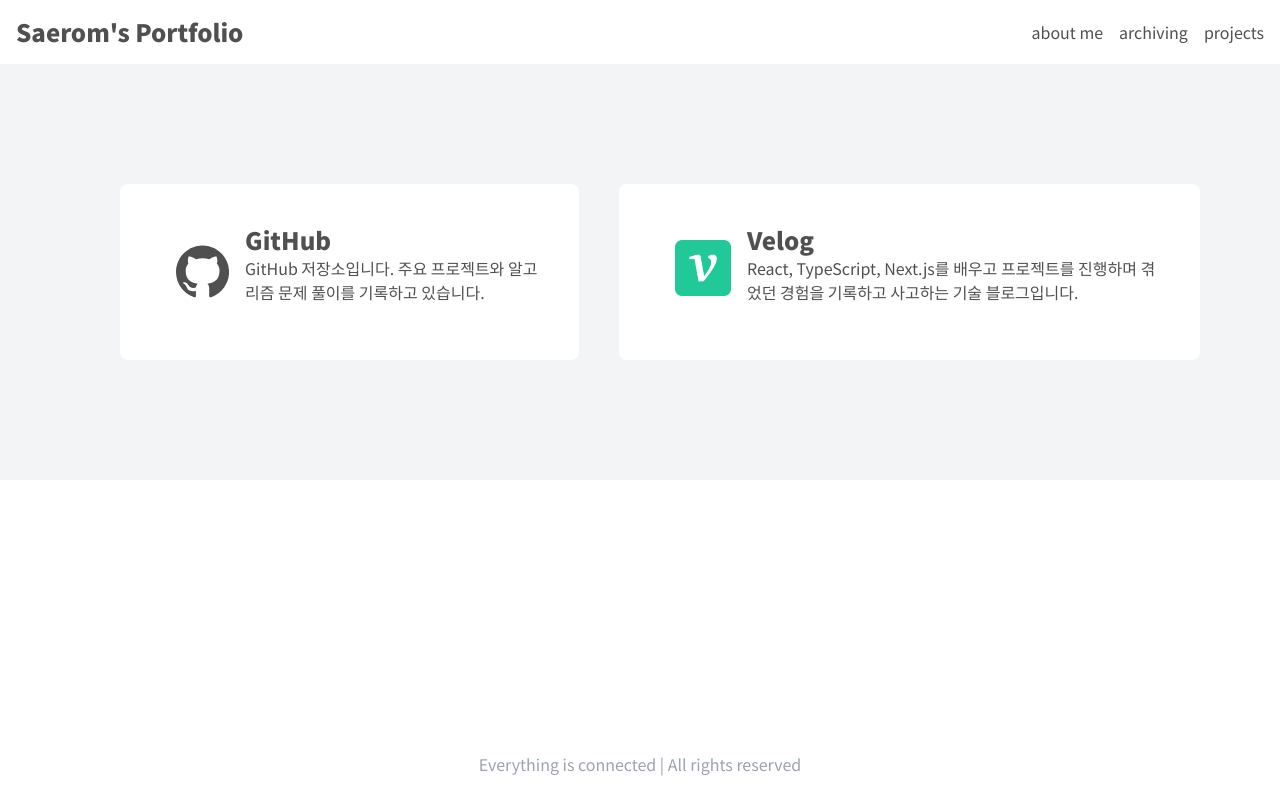
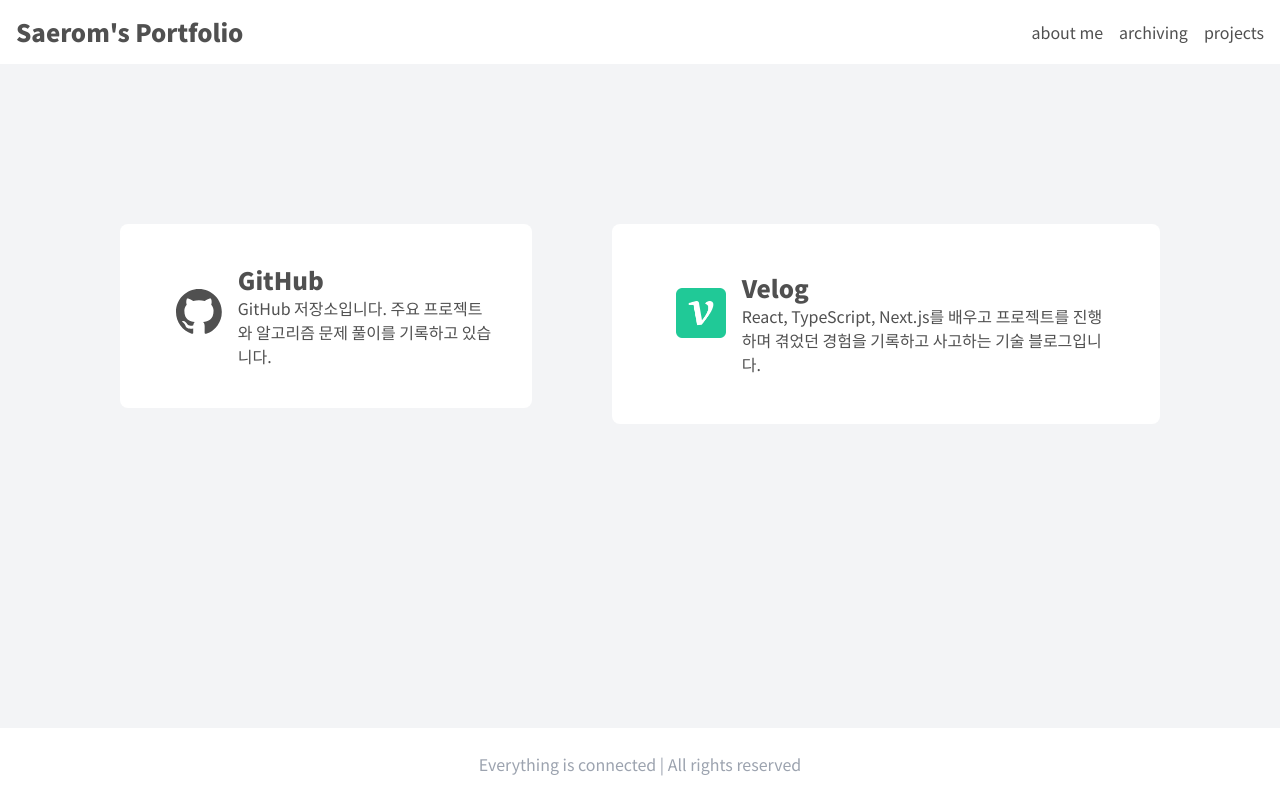
Before and after one commit to sagesrkim/blog, a Next.js app: page /archiving in a window 1280 px wide. Built offline with nearby package versions, Linux system fonts and the light colour scheme.

Commit message:
Fix: 전체 레이아웃 조정

```diff
--- a/src/app/about/page.tsx
+++ b/src/app/about/page.tsx
@@ -6,7 +6,8 @@ export default function AboutPage() {
   const SPAN_CLASS = "text-2xl font-bold mb-2";
   return (
     <>
-      <section className="text-center w-full p-20 flex flex-col justify-center items-center bg-yellow-50">
+      <section className="text-center w-full p-20 pt-10 flex flex-col justify-center items-center bg-yellow-50">
+        <h3 className="text-center text-4xl font-black mb-20">About me</h3>
         <Profile />
         <h3 className="text-2xl mt-2 font-semibold">Frontend Developer</h3>
         <div className="flex">
--- a/src/app/archiving/page.tsx
+++ b/src/app/archiving/page.tsx
@@ -6,7 +6,8 @@ import velogLogo from "../../../public/assets/velogLogo.png";
 export default function ArchivePage() {
   return (
     <>
-      <section className="p-20 flex flex-row justify-center space-x-0 bg-gray-100">
+      <section className="w-full min-h-full p-20 flex flex-row justify-center space-x-0 bg-gray-100">
+        <div className="mt-10 h-96">
           <Link
             href="https://github.com/sagesrkim"
             passHref
@@ -16,17 +17,19 @@ export default function ArchivePage() {
             <BsGithub className="text-8xl mx-4" />
             {/* </Link> */}
             <div>
-            <h3 className="text-2xl font-bold">GitHub</h3>
+              <h4 className="text-2xl font-bold">GitHub</h4>
               <p>
-              GitHub 저장소입니다. 주요 프로젝트와 알고리즘 문제 풀이를 기록하고
-              있습니다.
+                GitHub 저장소입니다. 주요 프로젝트와 알고리즘 문제 풀이를
+                기록하고 있습니다.
               </p>
             </div>
           </Link>
+        </div>
+        <div className="mt-10 h-">
           <Link
             href="https://velog.io/@sagesrkim"
             passHref
-          className="flex flex-row m-10 p-10 rounded-lg bg-white hover:translate-y-2 hover:duration-300 hover:cursor-pointer"
+            className="flex flex-row m-10 p-12 rounded-lg bg-white hover:translate-y-2 hover:duration-300 hover:cursor-pointer"
           >
             {/* <Link className="mx-4 " href="https://velog.io/@sagesrkim" passHref> */}
             <div className="mx-4 mt-4">
@@ -34,13 +37,14 @@ export default function ArchivePage() {
             </div>
             {/* </Link> */}
             <div>
-            <h3 className="text-2xl font-bold ">Velog</h3>
+              <h4 className="text-2xl font-bold ">Velog</h4>
               <p>
                 React, TypeScript, Next.js를 배우고 프로젝트를 진행하며 겪었던
                 경험을 기록하고 사고하는 기술 블로그입니다.
               </p>
             </div>
           </Link>
+        </div>
       </section>
     </>
   );
--- a/src/app/page.tsx
+++ b/src/app/page.tsx
@@ -1,6 +1,6 @@
 export default function HomePage() {
   return (
-    <section className="text-center min-h-screen  p-16">
+    <section className="text-center min-h-screen p-16">
       <h2 className="text-3xl font-bold mt-4 mb-20">
         {"꾸준함과 커뮤니케이션을 높은 가치로 두는 개발자 김새롬입니다"}
       </h2>
```
Lines whose indentation alone changed are shown as unchanged.
